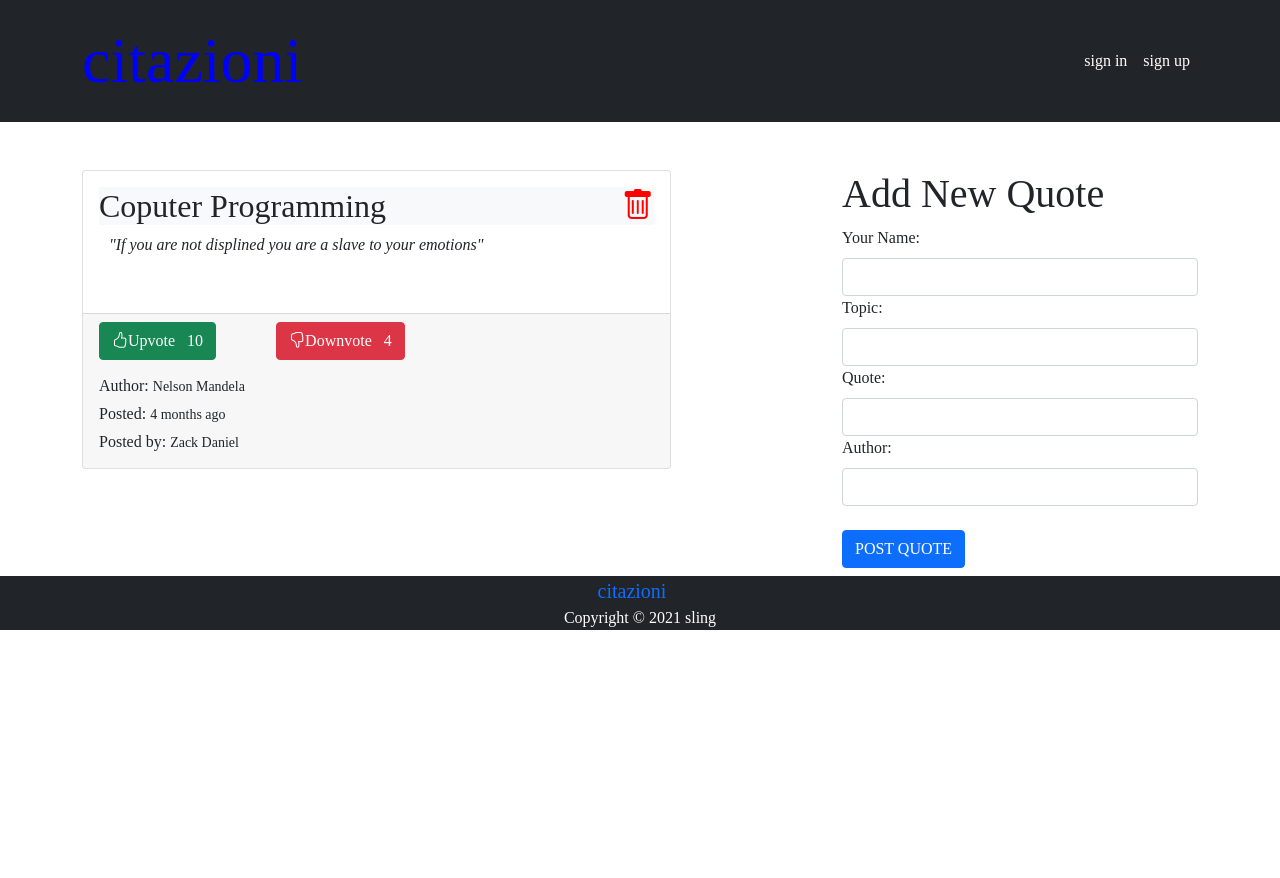
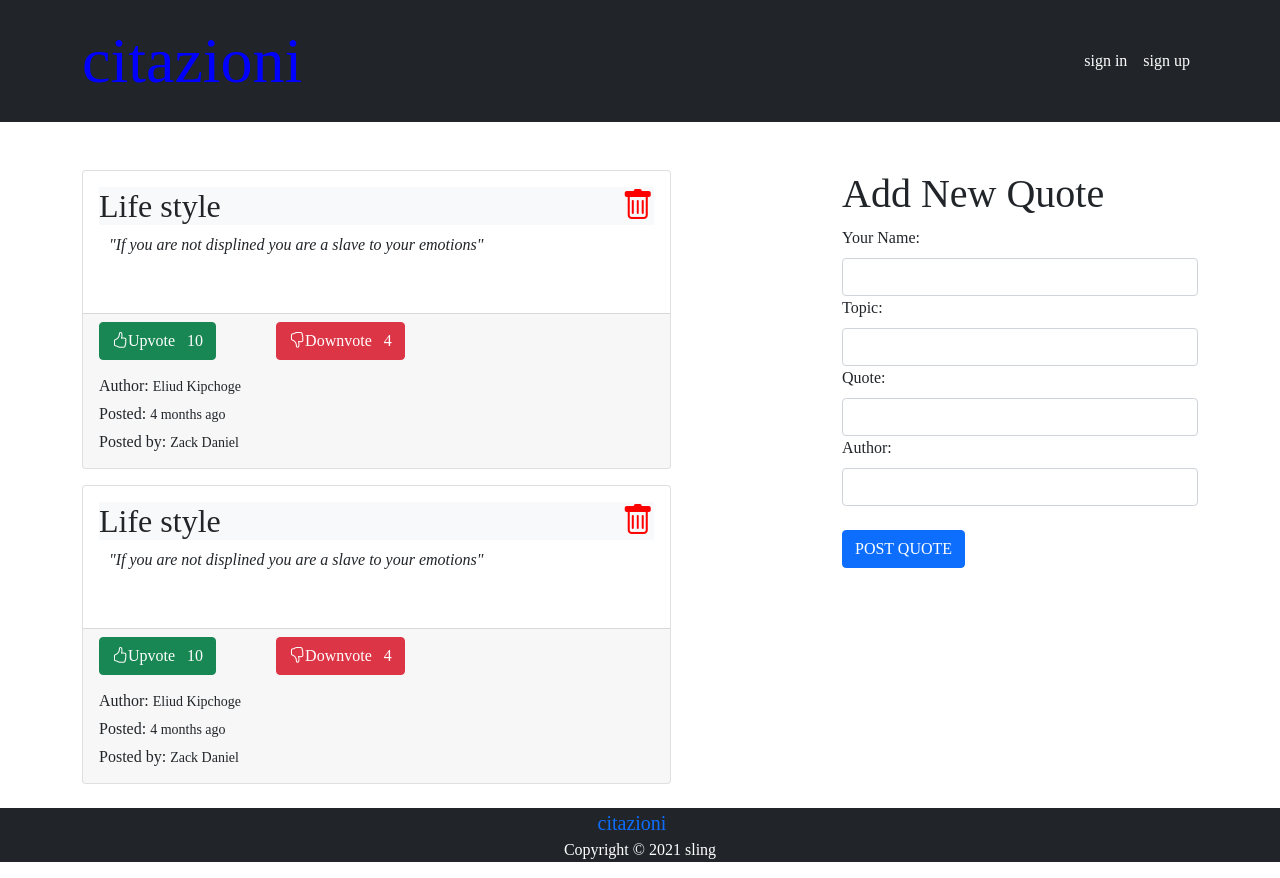
Before and after one commit to sling254/Quote-ratings, an Angular app: page / in a window 1280 px wide. Before the commit the page ends 800 px from the top, so only its background shows below. Built offline with nearby package versions, Linux system fonts and the light colour scheme; a web font is replaced by a local one.

Commit message:
get data from class and display it

```diff
--- a/src/app/components/quote-details/quote-details.component.html
+++ b/src/app/components/quote-details/quote-details.component.html
@@ -2,8 +2,7 @@
 <button class="btn btn-danger"><i class="bi bi-hand-thumbs-down"></i>Downvote &nbsp; 4</button>
 
 <div id="post-details" class="mt-3">
-    <h6>Author: <small>Nelson Mandela</small></h6>
+    <h6>Author: <small>{{quote.author}}</small></h6>
     <h6>Posted: <small>4 months ago</small></h6>
-    <h6>Posted by: <small>Zack Daniel</small></h6>
-
+    <h6>Posted by: <small>{{quote.name}}</small></h6>
 </div>
--- a/src/app/components/quote/quote.component.html
+++ b/src/app/components/quote/quote.component.html
@@ -1,21 +1,24 @@
 <div class="container mt-5">
     <div class="row">
         <div class="col-md-8">
-            <div class="card" style="width:80%" >
-                <div class="card-body">
-                    <h2 class="card-title bg-light ">Coputer Programming <i class="bi bi-trash "></i> </h2>
-                    <p class="card-text" id="quote">"If you are not displined you are a slave to your emotions"</p> <br>
+            <ng-container *ngFor="let quote of quotes ">
+                <div class="card mb-3" style="width:80%" >
+                    <div class="card-body">
+                        <h2 class="card-title bg-light ">{{quote.topic}} <i class="bi bi-trash "></i> </h2>
+                        <p class="card-text" id="quote">"{{quote.quote}}"</p> <br>
+                    </div>
+                    <div class="card-footer">
+                        <app-quote-details [quote]='quote' ></app-quote-details>
+                    </div>
+                </div>
+            </ng-container>
 
-                </div>
-                <div class="card-footer">
-                    <app-quote-details></app-quote-details>
-                </div>
-            </div>
         </div>
         <div class="col-md-4">
            <app-quote-form></app-quote-form>
         </div>
-
     </div>
 
+
+
 </div>
--- a/src/app/components/quote/quote.component.ts
+++ b/src/app/components/quote/quote.component.ts
@@ -1,4 +1,5 @@
 import { Component, OnInit } from '@angular/core';
+import { Quote } from 'src/app/quote';
 
 @Component({
   selector: 'app-quote',
@@ -6,8 +7,15 @@ import { Component, OnInit } from '@angular/core';
   styleUrls: ['./quote.component.css']
 })
 export class QuoteComponent implements OnInit {
+  quotes?: Quote[]=[
+    {id:0,name:"Zack Daniel",topic:"Life style", quote:"If you are not displined you are a slave to your emotions",author:"Eliud Kipchoge"},
+    {id:0,name:"Zack Daniel",topic:"Life style", quote:"If you are not displined you are a slave to your emotions",author:"Eliud Kipchoge"},
+  ];
 
-  constructor() { }
+
+  constructor() {
+
+   }
 
   ngOnInit(): void {
   }
--- a/tsconfig.json
+++ b/tsconfig.json
@@ -14,6 +14,7 @@
     "experimentalDecorators": true,
     "moduleResolution": "node",
     "importHelpers": true,
+    "strictPropertyInitialization": false,
     "target": "es2017",
     "module": "es2020",
     "lib": [
```
Also changed, not shown: src/app/components/quote-details/quote-details.component.ts (+10 -2 lines).
